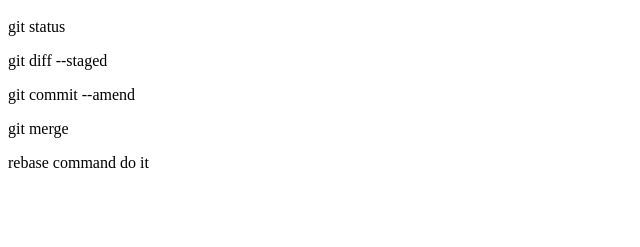
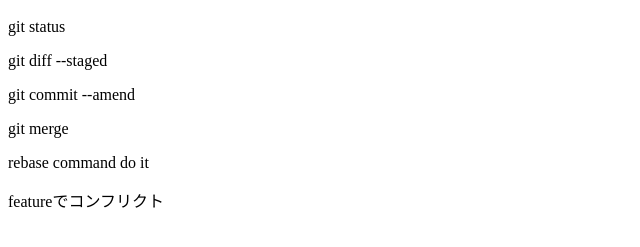
Before and after one commit to sugiura-vue-js/git_tutorial, a plain HTML site: page index.html in a window 1280 px wide. Shown: the part 57-304 px from the top of the page, without its empty margins (0-640 px from the left). Drawn offline with Linux system fonts and the light colour scheme.

Commit message:
I modify index.html

```diff
--- a/index.html
+++ b/index.html
@@ -10,5 +10,5 @@
 <p>git commit --amend</p>
 
 <p> git merge</p>
-
 <p> rebase command do it</p>
+<p>featureでコンフリクト</p>
```
